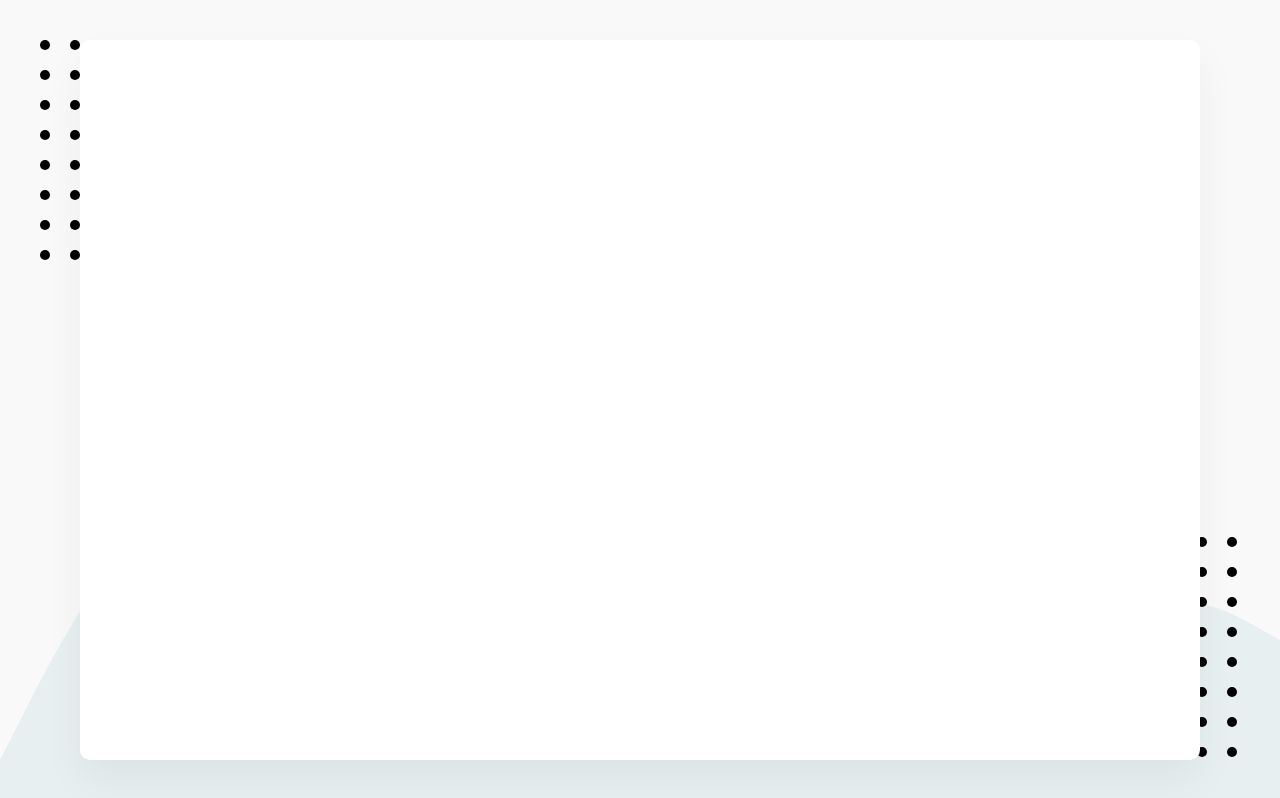
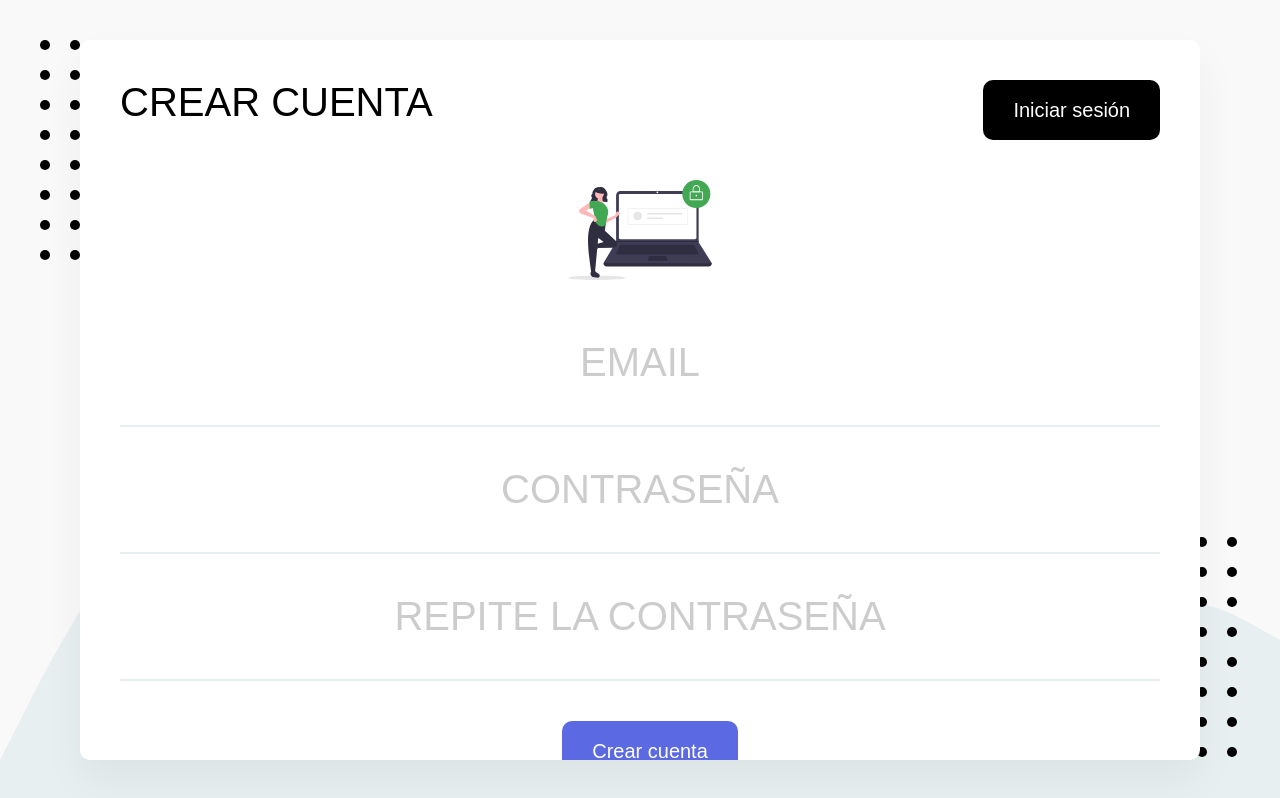
Before and after one commit to saalej/app-lista-gastos, a React (Create React App) app: page /registrar-usuario in a window 1280 px wide. Before the commit this address had no page. Built offline with nearby package versions, Linux system fonts and the light colour scheme; no server answers; what webfontloader would draw is missing.

Commit message:
Registrar usuarios

```diff
--- a/package.json
+++ b/package.json
@@ -6,6 +6,7 @@
     "@testing-library/jest-dom": "^5.14.1",
     "@testing-library/react": "^13.0.0",
     "@testing-library/user-event": "^13.2.1",
+    "firebase": "^10.12.3",
     "react": "^18.3.1",
     "react-dom": "^18.3.1",
     "react-helmet": "^6.1.0",
--- /dev/null
+++ b/src/Theme.js
@@ -0,0 +1,12 @@
+const theme = {
+  fondo: "#F9F9F9",
+  colorPrimario: "#5B69E2",
+  colorSecundario: "#000",
+  verde: "#43A854",
+  rojo: "#E34747",
+  grisClaro: "#E8EFF1",
+  grisClaro2: "#CBDDE2",
+  azulClaro: "#8792F1",
+};
+
+export default theme;
--- a/src/components/Login.js
+++ b/src/components/Login.js
@@ -1,7 +1,44 @@
 import React from "react";
+import { Helmet } from "react-helmet";
+import { Header, HeaderContainer, Title } from "./../elements/Header";
+import Button from "../elements/Button";
+import { ButtonContainer, Input, Form } from "./../elements/FormElements";
+import { ReactComponent as SvgLogin } from "./../images/login.svg";
+import styled from "styled-components";
+
+const Svg = styled(SvgLogin)`
+  width: 100%;
+  max-height: 12.5rem;
+  margin-bottom: 1.25rem; /* 20px */
+`;
 
 const Login = () => {
-  return <h1>Inicio</h1>;
+  return (
+    <>
+      <Helmet>
+        <title>Iniciar sesión</title>{" "}
+      </Helmet>
+      <Header>
+        <HeaderContainer>
+          <Title>Iniciar sesión</Title>
+          <div>
+            <Button to="/registrar-usuario">Regristrarse</Button>
+          </div>
+        </HeaderContainer>
+      </Header>
+
+      <Form>
+        <Svg></Svg>
+        <Input type="email" name="email" placeholder="Email"></Input>
+        <Input type="password" name="password" placeholder="Contraseña"></Input>
+        <ButtonContainer>
+          <Button as="button" primario="true">
+            Iniciar sesión
+          </Button>
+        </ButtonContainer>
+      </Form>
+    </>
+  );
 };
 
 export default Login;
--- a/src/components/RegisterUsers.js
+++ b/src/components/RegisterUsers.js
@@ -1,7 +1,135 @@
-import React from "react";
+import React, { useState } from "react";
+import { Helmet } from "react-helmet";
+import { Header, HeaderContainer, Title } from "./../elements/Header";
+import Button from "../elements/Button";
+import { ButtonContainer, Input, Form } from "./../elements/FormElements";
+import { ReactComponent as SvgLogin } from "./../images/registro.svg";
+import styled from "styled-components";
+import { auth } from "./../firebase/configFirebase";
+import { createUserWithEmailAndPassword } from "firebase/auth";
+import { useNavigate } from "react-router-dom";
+
+const Svg = styled(SvgLogin)`
+  width: 100%;
+  max-height: 6.25rem; /* 100px */
+  margin-bottom: 1.25rem; /* 20px */
+`;
 
 const RegisterUsers = () => {
-  return <h1>Registro</h1>;
+  const navigate = useNavigate();
+
+  const [email, setEmail] = useState("");
+  const [password, setPassword] = useState("");
+  const [repeatPassword, setRepeatPassword] = useState("");
+
+  const handleChange = (e) => {
+    switch (e.target.name) {
+      case "email":
+        setEmail(e.target.value);
+        break;
+      case "password":
+        setPassword(e.target.value);
+        break;
+
+      case "repeatPassword":
+        setRepeatPassword(e.target.value);
+        break;
+      default:
+        break;
+    }
+  };
+
+  const onFinish = async (e) => {
+    e.preventDefault();
+
+    const regex = /[a-zA-Z0-9_.+-]+@[a-zA-Z0-9-]+\.[a-zA-Z0-9-.]+/;
+
+    if (email === "" || password === "" || repeatPassword === "") {
+      console.log("Favor de llenar todos los datos");
+      return;
+    }
+
+    if (!regex.test(email)) {
+      console.log("Correo electronico invalido");
+      return;
+    }
+
+    if (password !== repeatPassword) {
+      console.log("Las contraseñas no coinciden");
+      return;
+    }
+
+    try {
+      await createUserWithEmailAndPassword(auth, email, password);
+      console.log("Usuario creado exitosamente!");
+      navigate("/");
+    } catch (error) {
+      let message;
+      switch (error.code) {
+        case "auth/invalid-password":
+          message = "La contraseña tiene que ser de al menos 6 caracteres.";
+          break;
+        case "auth/email-already-in-use":
+          message =
+            "Ya existe una cuenta con el correo electrónico proporcionado.";
+          break;
+        case "auth/invalid-email":
+          message = "El correo electrónico no es válido.";
+          break;
+        default:
+          message = "Hubo un error al intentar crear la cuenta.";
+          break;
+      }
+
+      console.log("ERROR: ", message);
+    }
+  };
+
+  return (
+    <>
+      <Helmet>
+        <title>Crear Cuenta</title>{" "}
+      </Helmet>
+      <Header>
+        <HeaderContainer>
+          <Title>Crear cuenta</Title>
+          <div>
+            <Button to="/login">Iniciar sesión</Button>
+          </div>
+        </HeaderContainer>
+      </Header>
+
+      <Form onSubmit={onFinish}>
+        <Svg></Svg>
+        <Input
+          type="email"
+          name="email"
+          placeholder="Email"
+          value={email}
+          onChange={handleChange}
+        ></Input>
+        <Input
+          type="password"
+          name="password"
+          placeholder="Contraseña"
+          value={password}
+          onChange={handleChange}
+        ></Input>
+        <Input
+          type="password"
+          name="repeatPassword"
+          placeholder="Repite la contraseña"
+          value={repeatPassword}
+          onChange={handleChange}
+        ></Input>
+        <ButtonContainer>
+          <Button as="button" primario="true">
+            Crear cuenta
+          </Button>
+        </ButtonContainer>
+      </Form>
+    </>
+  );
 };
 
 export default RegisterUsers;
--- /dev/null
+++ b/src/elements/FormElements.js
@@ -0,0 +1,67 @@
+import styled from "styled-components";
+import theme from "../Theme";
+
+const FilterContainer = styled.div`
+  display: flex;
+  justify-content: space-between;
+  margin-bottom: 1.87rem; /* 30px */
+
+  @media (max-width: 60rem) {
+    /* 950px */
+    flex-direction: column;
+
+    & > * {
+      width: 100%;
+      margin-bottom: 0.62rem; /* 10px */
+    }
+  }
+`;
+
+const Form = styled.form`
+  padding: 0 2.5rem; /* 40px */
+
+  height: 100%;
+  display: flex;
+  flex-direction: column;
+  justify-content: space-around;
+  input {
+    width: 100%;
+    text-align: center;
+    padding: 2.5rem 0;
+    font-family: "Work Sans", sans-serif;
+    &::placeholder {
+      color: rgba(0, 0, 0, 0.2);
+    }
+  }
+
+  @media (max-width: 60rem) {
+    /* 950px */
+    justify-content: start;
+  }
+`;
+
+const Input = styled.input`
+  font-size: 2.5rem; /* 40px */
+  text-transform: uppercase;
+  border: none;
+  border-bottom: 2px solid ${theme.grisClaro};
+  outline: none;
+
+  @media (max-width: 60rem) {
+    /* 950px */
+    font-size: 2.2rem; /* 24px */
+  }
+`;
+
+const InputBig = styled(Input)`
+  font-size: 4.37rem; /* 70px */
+  font-weight: bold;
+`;
+
+const ButtonContainer = styled.div`
+  display: flex;
+  justify-content: center;
+  margin: 2.5rem 0; /* 40px */
+`;
+
+export { ButtonContainer, InputBig, Input, Form, FilterContainer };
--- /dev/null
+++ b/src/firebase/configFirebase.js
@@ -0,0 +1,22 @@
+import { initializeApp } from "firebase/app";
+import { getFirestore } from "firebase/firestore";
+import { getAuth } from "firebase/auth";
+
+// https://firebase.google.com/docs/web/setup#available-libraries
+
+// Your web app's Firebase configuration
+const firebaseConfig = {
+  apiKey: process.env.REACT_APP_FIREBASE_API_KEY,
+  authDomain: process.env.REACT_APP_FIREBASE_AUTH_DOMAIN,
+  projectId: process.env.REACT_APP_FIREBASE_PROJECT_ID,
+  storageBucket: process.env.REACT_APP_FIREBASE_STORAGE_BUCKET,
+  messagingSenderId: process.env.REACT_APP_FIREBASE_MESSAGING_SENDER_ID,
+  appId: process.env.REACT_APP_FIREBASE_APP_ID,
+};
+
+// Initialize Firebase
+initializeApp(firebaseConfig);
+const db = getFirestore();
+const auth = getAuth();
+
+export { auth, db };
--- a/src/index.js
+++ b/src/index.js
@@ -31,7 +31,7 @@ root.render(
       <Container>
         <Routes>
           <Route path="/login" element={<Login />}></Route>
-          <Route path="/registro-usuario" element={<RegisterUsers />}></Route>
+          <Route path="/registrar-usuario" element={<RegisterUsers />}></Route>
           <Route path="/editar-gasto/:id" element={<ExpenseEdit />}></Route>
           <Route path="/lista-gastos" element={<ExpenseList />}></Route>
           <Route path="/gastos-categoria" element={<ExpenseCategory />}></Route>
```
Also changed, not shown: 1 other file (tests, documents, lock files or other folders).
